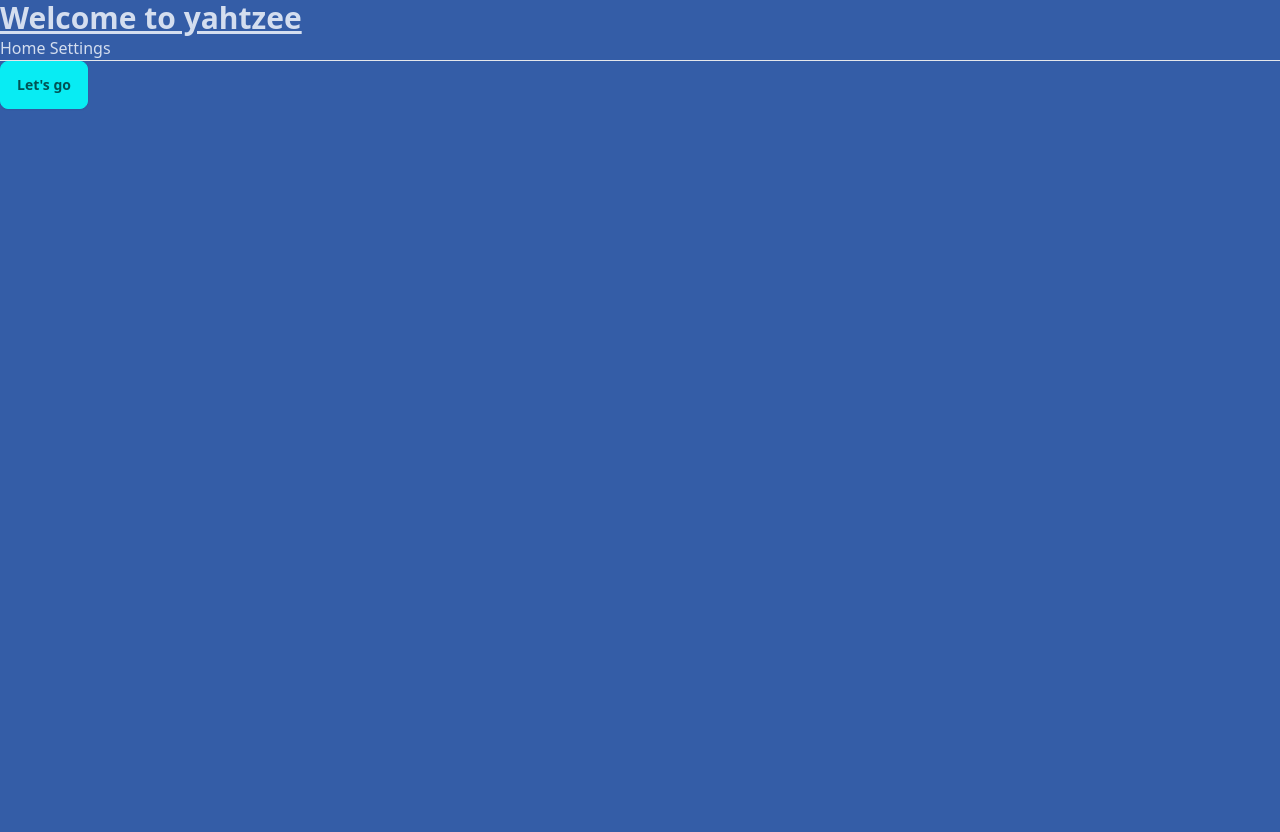
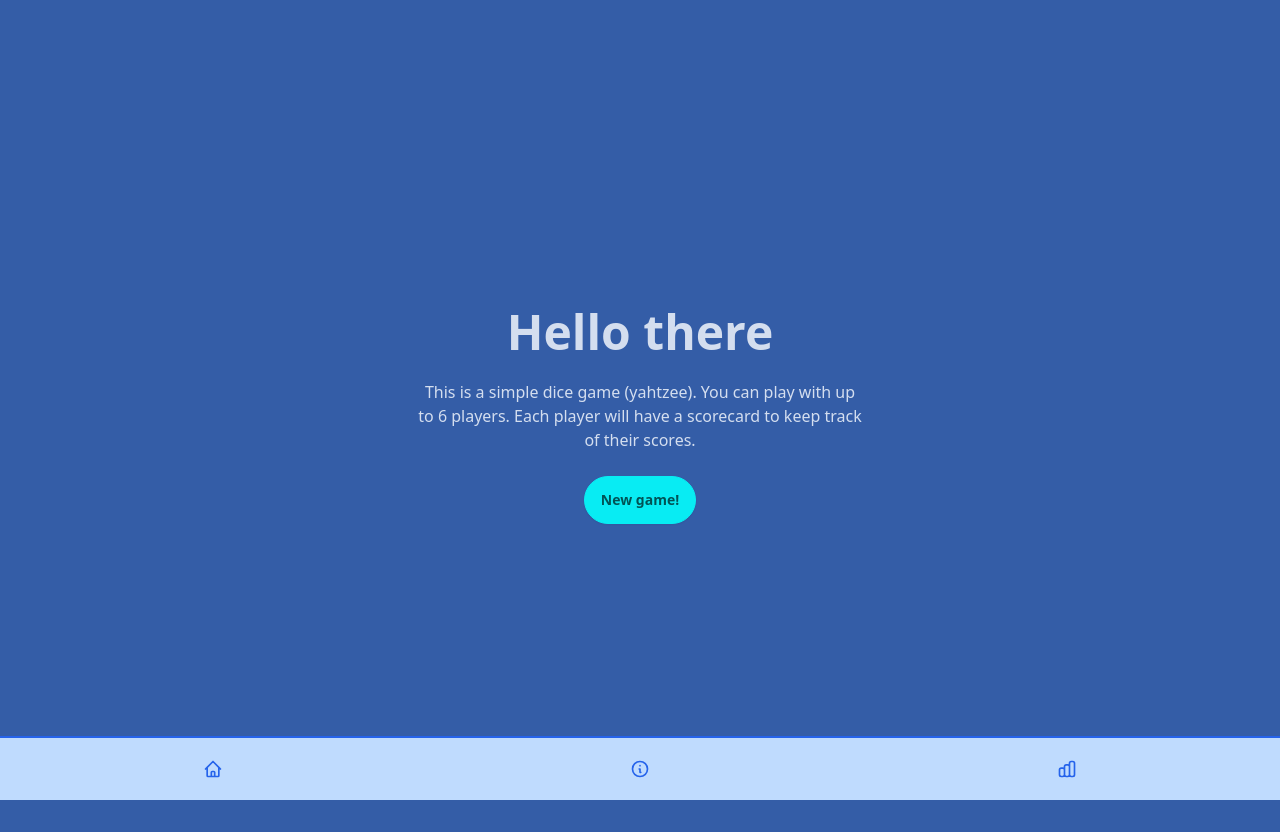
Before and after one commit to adrinamin/yahtzee, a SvelteKit app: page / in a window 1280 px wide. Before the commit the page ends 800 px from the top, so only its background shows below. Built offline with nearby package versions, Linux system fonts and the light colour scheme.

Commit message:
Design start page

```diff
--- a/package.json
+++ b/package.json
@@ -19,6 +19,7 @@
 		"@sveltejs/adapter-auto": "^3.0.0",
 		"@sveltejs/kit": "^2.0.0",
 		"@sveltejs/vite-plugin-svelte": "^3.0.0",
+		"@tailwindcss/typography": "^0.5.13",
 		"@types/eslint": "^8.56.0",
 		"@typescript-eslint/eslint-plugin": "^7.0.0",
 		"@typescript-eslint/parser": "^7.0.0",
--- a/src/app.html
+++ b/src/app.html
@@ -4,6 +4,7 @@
 		<meta charset="utf-8" />
 		<link rel="icon" href="%sveltekit.assets%/favicon.png" />
 		<meta name="viewport" content="width=device-width, initial-scale=1" />
+		<!-- <meta name="viewport" content="viewport-fit=cover"> required for iOS -->
 		%sveltekit.head%
 	</head>
 	<body data-sveltekit-preload-data="hover">
--- a/src/lib/components/modal.svelte
+++ b/src/lib/components/modal.svelte
@@ -30,14 +30,17 @@
 	bind:this={dialog}
 	on:close={close}
 	on:click|self={close}
+	class="modal modal-bottom sm:modal-middle"
 >
 	<!-- svelte-ignore a11y-no-static-element-interactions -->
-	<div on:click|stopPropagation>
-		<slot name="header" />
-		<!-- <hr /> -->
+	<div class="modal-box" on:click|stopPropagation>
+		<div class="py-2">
+			<slot name="header" />
+		</div>
+			<!-- <hr /> -->
 		<slot />
 		<!-- <hr /> -->
 		<!-- svelte-ignore a11y-autofocus -->
-		<button autofocus on:click={close}>Cancel</button>
+		<button autofocus class="btn btn-sm btn-circle btn-ghost absolute right-2 top-2" on:click={close}>x</button>
 	</div>
 </dialog>
--- a/src/routes/+layout.svelte
+++ b/src/routes/+layout.svelte
@@ -2,15 +2,30 @@
     import "../app.css";
 </script>
 
-<h1 class="text-3xl font-bold underline">Welcome to yahtzee</h1>
-<nav>
+<!-- <nav>
     <a href="/">Home</a>
     <a href="/settings">Settings</a>
-</nav>
+</nav> -->
+<!-- <div class="navbar bg-neutral text-neutral-content">
+    <button class="btn btn-ghost text-xl">Settings</button>
+</div> -->
 
-<hr />
 
-<slot />
+<div class="container mx-auto px-4 py-4">
+    <slot />
+</div>
+
+<div class="btm-nav">
+<button class="active bg-blue-200 text-blue-600 border-blue-600">
+    <svg xmlns="http://www.w3.org/2000/svg" class="h-5 w-5" fill="none" viewBox="0 0 24 24" stroke="currentColor"><path stroke-linecap="round" stroke-linejoin="round" stroke-width="2" d="M3 12l2-2m0 0l7-7 7 7M5 10v10a1 1 0 001 1h3m10-11l2 2m-2-2v10a1 1 0 01-1 1h-3m-6 0a1 1 0 001-1v-4a1 1 0 011-1h2a1 1 0 011 1v4a1 1 0 001 1m-6 0h6" /></svg>
+</button>
+<button class="active bg-blue-200 text-blue-600 border-blue-600">
+    <svg xmlns="http://www.w3.org/2000/svg" class="h-5 w-5" fill="none" viewBox="0 0 24 24" stroke="currentColor"><path stroke-linecap="round" stroke-linejoin="round" stroke-width="2" d="M13 16h-1v-4h-1m1-4h.01M21 12a9 9 0 11-18 0 9 9 0 0118 0z" /></svg>
+</button>
+<button class="active bg-blue-200 text-blue-600 border-blue-600">
+    <svg xmlns="http://www.w3.org/2000/svg" class="h-5 w-5" fill="none" viewBox="0 0 24 24" stroke="currentColor"><path stroke-linecap="round" stroke-linejoin="round" stroke-width="2" d="M9 19v-6a2 2 0 00-2-2H5a2 2 0 00-2 2v6a2 2 0 002 2h2a2 2 0 002-2zm0 0V9a2 2 0 012-2h2a2 2 0 012 2v10m-6 0a2 2 0 002 2h2a2 2 0 002-2m0 0V5a2 2 0 012-2h2a2 2 0 012 2v14a2 2 0 01-2 2h-2a2 2 0 01-2-2z" /></svg>
+</button>
+</div>
 
 <style lang="postcss">
 
--- a/src/routes/+page.svelte
+++ b/src/routes/+page.svelte
@@ -64,8 +64,7 @@
 		if (selectedPlayers > 0 && playerNames.length < selectedPlayers) {
 			playerNames.push('');
 			isFormValid = false;
-		}
-		else if (playerNames.length > selectedPlayers) {
+		} else if (playerNames.length > selectedPlayers) {
 			playerNames.pop();
 		}
 		isFormValid = playerNames.every((name) => name.trim() !== '');
@@ -74,31 +73,52 @@
 	}
 </script>
 
-<button class="btn btn-primary" on:click={openModal}>Let's go</button>
-
+{#if !arePlayersVisible}
+	<div class="hero min-h-screen">
+		<div class="hero-content text-center">
+			<div class="max-w-md">
+				<h1 class="text-5xl font-bold">Hello there</h1>
+				<p class="py-6">
+					This is a simple dice game (yahtzee). You can play with up to 6 players. Each player will have a
+					scorecard to keep track of their scores.
+				</p>
+				<button class="btn btn-primary rounded-full" on:click={openModal}>New game!</button>
+			</div>
+		</div>
+	</div>
 	<Modal bind:showModal on:close={handleModalClose}>
-	<h2 slot="header">Choose player</h2>
+		<h2 class="font-bold text-lg" slot="header">Choose player</h2>
+		<div>
 			<p>How many players do you have?</p>
 			<form on:submit|preventDefault={handleSubmit}>
-		<select bind:value={selectedPlayers}>
+				<div class="pb-2">
+					<select class="select select-primary select-sm" bind:value={selectedPlayers}>
 						{#each numberOfPlayers as player}
 							<option value={player}>{player}</option>
 						{/each}
 					</select>
+				</div>
 				{#if selectedPlayers > 0}
-			<p>You have selected {selectedPlayers} players</p>
+					<!-- <p>You have selected {selectedPlayers} players</p> -->
 					{#each Array(selectedPlayers) as _, i}
-				<div>
+						<div class="py-1">
 							<label for="player{i}">Player {i + 1}</label>
-					<input bind:value={playerNames[i]} type="text" placeholder="Player name" />
+							<input
+								bind:value={playerNames[i]}
+								type="text"
+								placeholder="Player name"
+								class="input input-bordered w-full max-w-md"
+							/>
 						</div>
 					{/each}
-			<button disabled={!isFormValid} type="submit">Start</button>
+					<div class="py-4">
+						<button class="btn" disabled={!isFormValid} type="submit">Start game!</button>
+					</div>
 				{/if}
 			</form>
+		</div>
 	</Modal>
-
-{#if arePlayersVisible}
+{:else}
 	<h2>Players</h2>
 	<ul>
 		{#each players as player}
--- a/tailwind.config.js
+++ b/tailwind.config.js
@@ -5,7 +5,7 @@ export default {
     extend: {},
   },
   plugins: [
-    require('daisyui'),
+    require("@tailwindcss/typography"), require('daisyui'),
   ],
   daisyui: {
     themes: ["light", "dark", "synthwave", "retro", "aqua"]
```
Also changed, not shown: 1 other file (tests, documents, lock files or other folders). Lines whose indentation alone changed are shown as unchanged.
